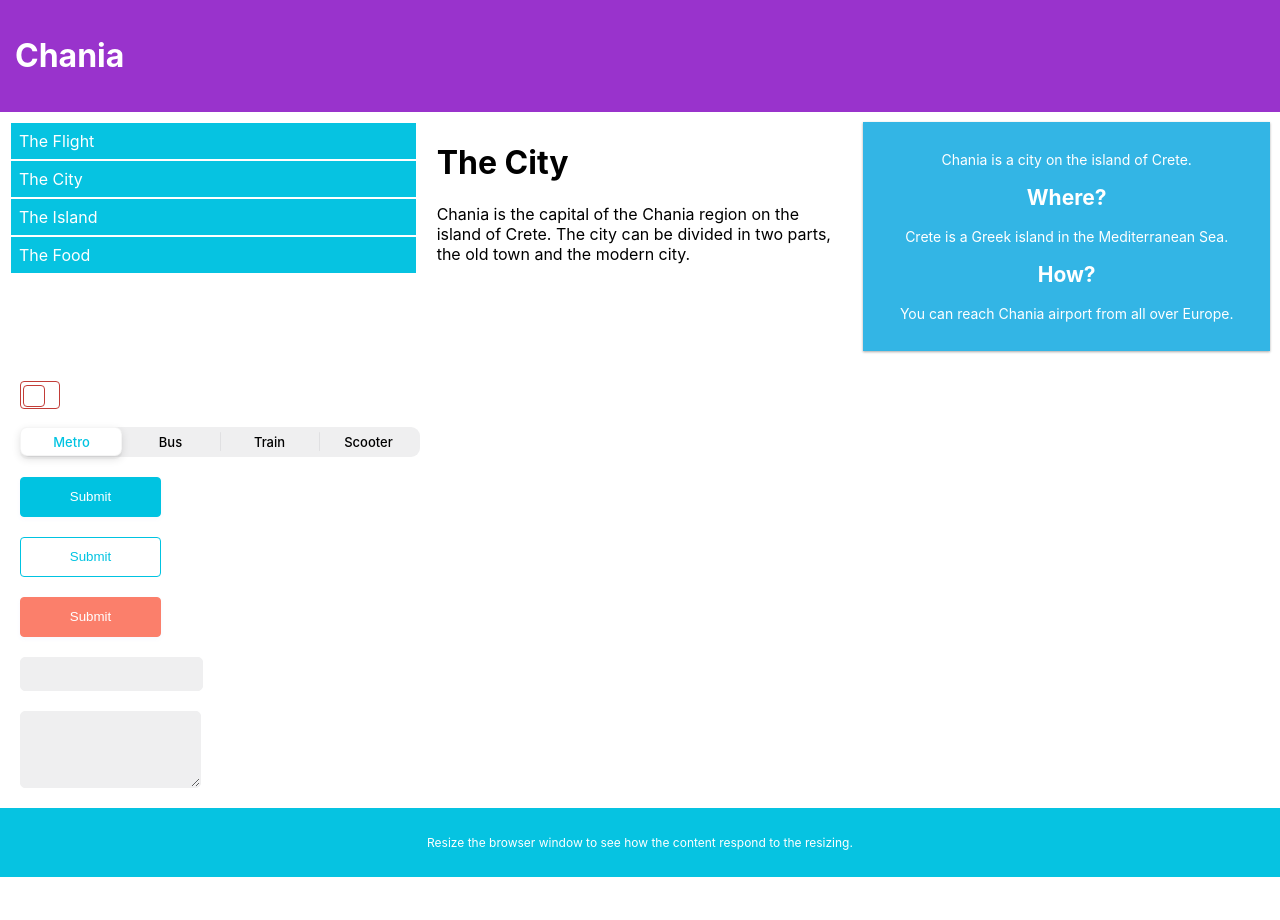
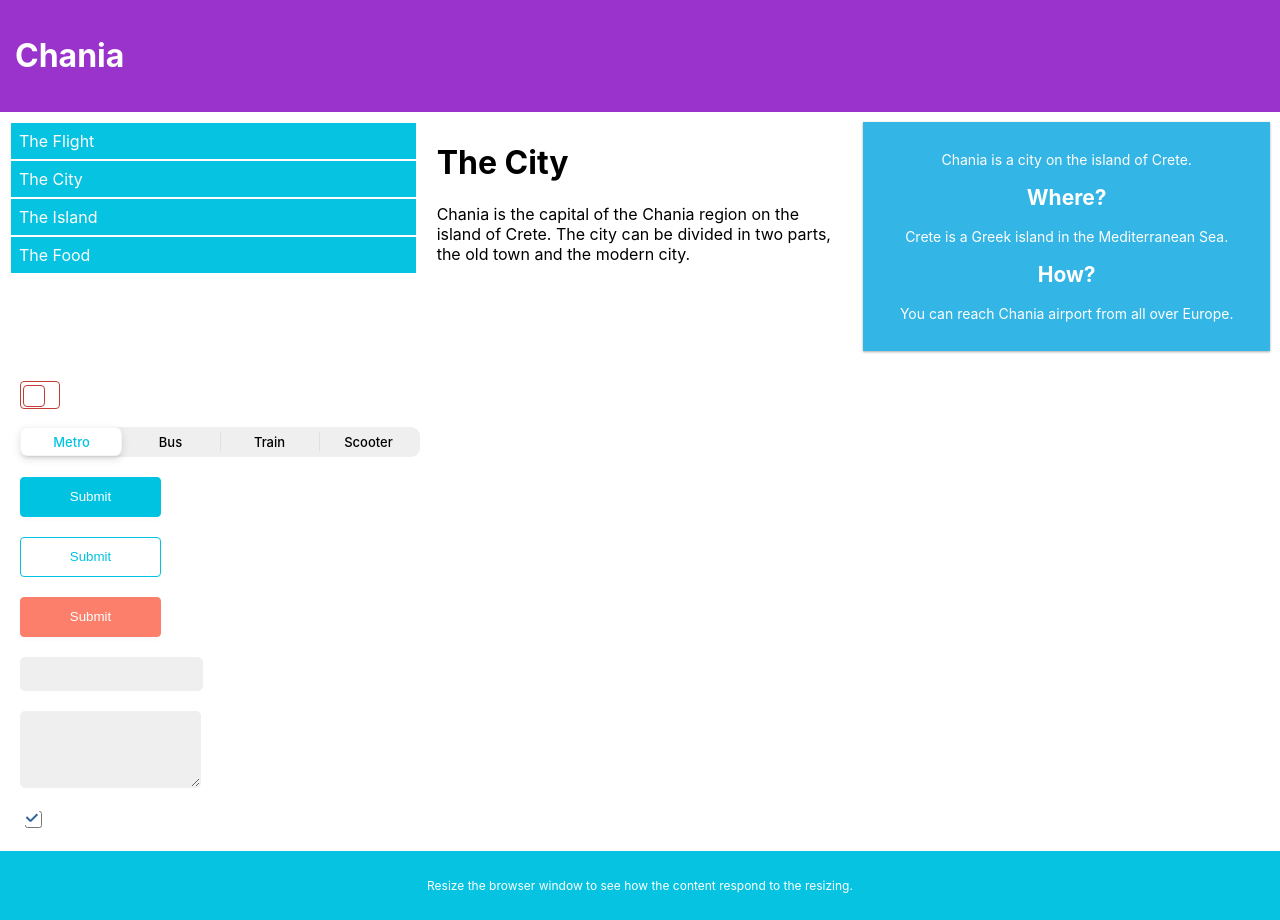
Before and after one commit to rkterungwa16/terk-ui, a React (Create React App) app: page / in a window 1280 px wide. Before the commit the page ends 877 px from the top, so only its background shows below. Built offline with nearby package versions, Linux system fonts and the light colour scheme.

Commit message:
[feat] implement checkbox

```diff
--- /dev/null
+++ b/src/Form/Checkbox.js
@@ -0,0 +1,88 @@
+import React from "react";
+import styled from "styled-components";
+import PropTypes from "prop-types";
+import { inputTheme } from "./theme";
+
+const CheckboxLabel = styled.label`
+  display: block;
+  position: relative;
+  cursor: pointer;
+  font-size: 12px;
+  user-select: none;
+`;
+
+const CheckboxMark = styled.span`
+  position: absolute;
+  top: 0;
+  left: 0;
+  width: 18.5px;
+  height: 17.73px;
+  background-color: ${(props) => props.theme.input.checkbox.backgroundColor};
+
+  ::before {
+    position: absolute;
+    left: 0;
+    top: 50%;
+    height: 34%;
+    width: 2px;
+    background-color: #336699;
+    content: "";
+    transform: translateX(10px) rotate(-45deg);
+    transform-origin: left bottom;
+  }
+
+  ::after {
+    position: absolute;
+    left: 1px;
+    bottom: 3px;
+    height: 2px;
+    width: 55%;
+    background-color: #336699;
+    content: "";
+    transform: translateX(10px) rotate(-45deg);
+    transform-origin: left bottom;
+  }
+`;
+
+CheckboxMark.defaultProps = {
+  theme: inputTheme,
+};
+
+const StyledCheckbox = styled.input.attrs((props) => ({
+  className: props.className,
+}))`
+  width: 18.5px;
+  height: 17.73px;
+  border-radius: 5px;
+  color: ${(props) => props.theme.input.checkbox.color};
+  background-color: ${(props) => props.theme.input.checkbox.backgroundColor};
+  border: 1.5px solid ${(props) => props.theme.input.checkbox.color};
+`;
+
+StyledCheckbox.defaultProps = {
+  theme: inputTheme,
+};
+
+const Checkbox = (props) => {
+  const { className, type } = props;
+  return (
+    <CheckboxLabel>
+      <StyledCheckbox type={type} className={className}>
+        {props.children}
+      </StyledCheckbox>
+      <CheckboxMark />
+    </CheckboxLabel>
+  );
+};
+
+Checkbox.defaultProps = {
+  type: "checkbox",
+};
+
+Checkbox.propTypes = {
+  className: PropTypes.string,
+  children: PropTypes.node,
+  type: PropTypes.oneOf(["checkbox"]),
+};
+
+export default Checkbox;
--- a/src/Form/theme.js
+++ b/src/Form/theme.js
@@ -13,7 +13,8 @@ export const inputTheme = {
       backgroundColor: "#EFEFF0",
     },
     checkbox: {
-      color: "#000000",
+      color: "#200E32",
+      backgroundColor: "#ffffff",
     },
     radio: {
       color: "#000000",
--- a/src/Grid/Example.js
+++ b/src/Grid/Example.js
@@ -10,6 +10,8 @@ import SegmentControl from "../SegmentControl/SegmentControl";
 import Button from "../Button/Button";
 import Input from "../Form/Input";
 import TextArea from "../Form/TextArea";
+import Checkbox from "../Form/Checkbox";
+
 const Header = styled.div`
   background-color: #9933cc;
   color: #ffffff;
@@ -126,6 +128,9 @@ export const ExampleGrid = () => {
       <Row className="mt-small mb-small ml-small">
         <TextArea />
       </Row>
+      <Row className="mt-small mb-small ml-small">
+        <Checkbox />
+      </Row>
       <Footer>
         <p>
           Resize the browser window to see how the content respond to the
```
Also changed, not shown: src/Form/InputCheckbox.js (deleted).
